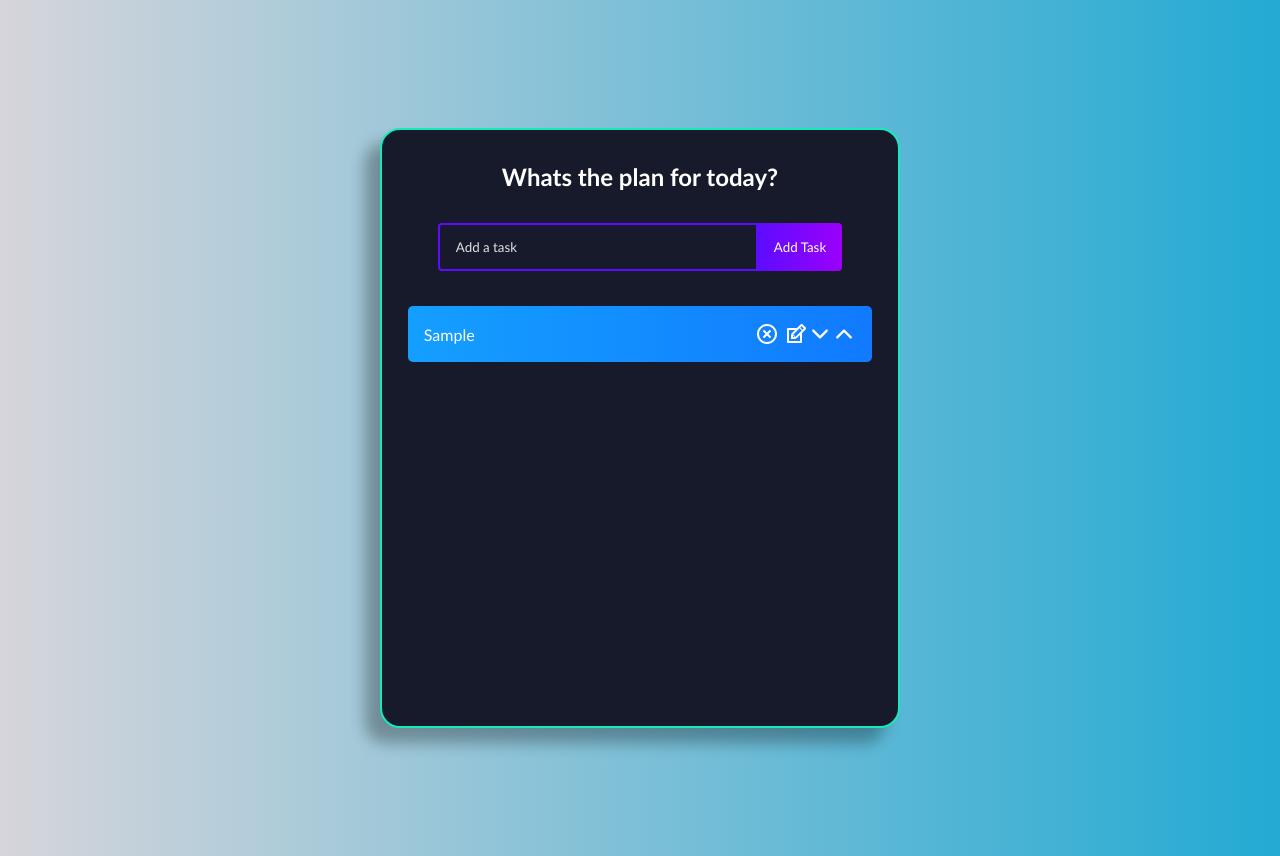
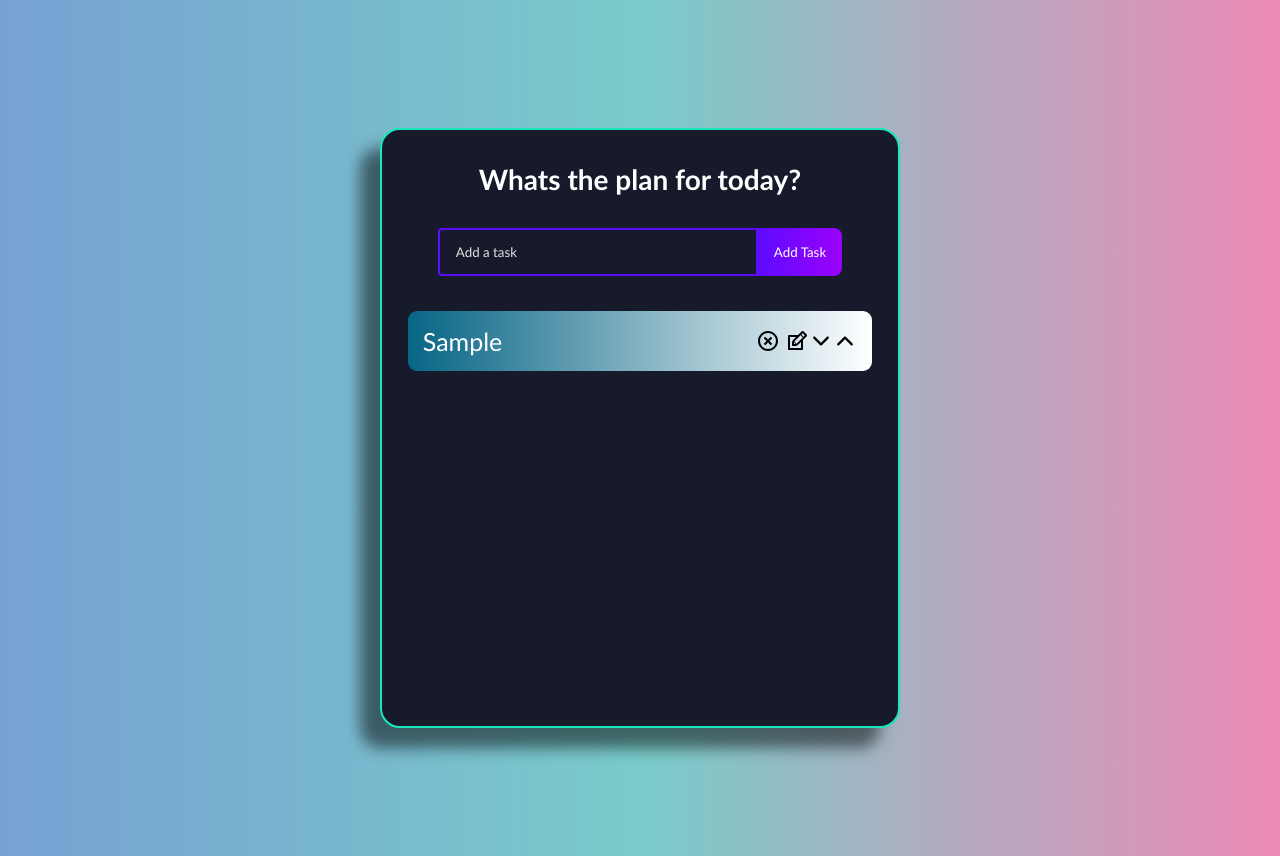
Before and after one commit to nibras99/todoapp-nibbe, a React (Create React App) app: page / in a window 1280 px wide. Both pictures are taken after typing "Sample" into the empty fields and a click on the button "Add Task". Built offline with nearby package versions, Linux system fonts and the light colour scheme.

Commit message:
Third commit

```diff
--- a/package.json
+++ b/package.json
@@ -10,6 +10,8 @@
     "react-dom": "^17.0.2",
     "react-icon": "^1.0.0",
     "react-icons": "^4.2.0",
+    "react-router": "^5.2.0",
+    "react-router-dom": "^5.2.0",
     "react-scripts": "4.0.3",
     "web-vitals": "^1.1.2"
   },
--- a/src/App.css
+++ b/src/App.css
@@ -7,12 +7,8 @@
   }
 
   body {
-    background: linear-gradient(
-      90deg,
-      rgb(214, 213, 219) 0%,
-      rgb(35, 170, 211) 100%
+    background: linear-gradient(to right, #77a1d3, #79cbca, #ec8ab5);
 
-    );
   }
 
 
@@ -29,7 +25,7 @@
     border-radius: 20px;
     padding-bottom: 32px;
     border: 2px solid #18e9bc;
-    box-shadow: -15px 15px 15px rgb(0, 0, 0, 0.3);
+    box-shadow: -20px 20px 15px rgba(0, 0, 0, 0.507);
 
    }
 
@@ -37,12 +33,12 @@
   h1 {
     margin: 32px 0;
     color: #fff;
-    font-size: 24px;
+    font-size: 28px;
   }
 
   .complete {
     text-decoration: line-through;
-    opacity: 0.4;
+    opacity: 0.3;
   }
 
   .todo-form {
@@ -67,7 +63,7 @@
   .todo-button {
     padding: 16px;
     border: none;
-    border-radius: 0 4px 4px 0;
+    border-radius: 0 8px 8px 0;
     cursor: pointer;
     outline: none;
     background: linear-gradient(
@@ -102,55 +98,33 @@
     display: flex;
     justify-content: space-between;
     align-items: center;
-    margin: 4px auto;
+    margin: 5px auto;
     color: #fff;
-    background: linear-gradient(
-      90deg,
-      rgba(255, 118, 20, 1) 0%,
-      rgba(255, 84, 17, 1) 100%
-    );
+    font-size: 25px;
+    background: linear-gradient(to right, #076585, #fff);
 
-    padding: 16px;
-    border-radius: 5px;
+    padding: 15px;
+    border-radius: 9px;
     width: 90%;
   }
 
-  .todo-row:nth-child(4n + 1) {
-    background: linear-gradient(
-      90deg,
-      rgba(93, 12, 255, 1) 0%,
-      rgba(155, 0, 250, 1) 100%
-    );
-  }
 
-  .todo-row:nth-child(4n + 2) {
-    background: linear-gradient(
-      90deg,
-      rgba(255, 12, 241, 1) 0%,
-      rgba(250, 0, 135, 1) 100%
-    );
-  }
-
-  .todo-row:nth-child(4n + 3) {
-    background: linear-gradient(
-      90deg,
-      rgba(20, 159, 255, 1) 0%,
-      rgba(17, 122, 255, 1) 100%
-    );
-  }
 
   .icons {
     display: flex;
     align-items: center;
     font-size: 24px;
     cursor: pointer;
+    color:black;
+
   }
 
   .delete-icon {
     margin-right: 5px;
-    color: #fff;
+    color: black
+
   }
 
   .edit-icon {
-    color: #fff;
+    color: black
   }
--- a/src/App.js
+++ b/src/App.js
@@ -1,5 +1,5 @@
 import './App.css';
-import TodoForm from "./components/TodoForm"
+
 import TodoList from "./components/TodoList"
 
 function App() {
--- a/src/components/Todo.js
+++ b/src/components/Todo.js
@@ -4,11 +4,14 @@ import { RiCloseCircleLine } from 'react-icons/ri';
 import { TiEdit } from 'react-icons/ti';
 import {IoIosArrowDown} from "react-icons/io"
 import {IoIosArrowUp} from "react-icons/io"
-const Todo = ({ todos, completeTodo, removeTodo, updateTodo, changeTodoDown, changeTodoUp }) => {
+const Todo = ({ todos, completeTodo, removeTodo, updateTodo, changeTodoDown, changeTodoUp, test }) => {
   const [edit, setEdit] = useState({
     id: null,
     value: ''
   });
+
+
+
 
   const submitUpdate = value => {
     updateTodo(edit.id, value);
@@ -18,25 +21,31 @@ const Todo = ({ todos, completeTodo, removeTodo, updateTodo, changeTodoDown, cha
     });
   };
 
+let funktion = (todo) =>{
+  setEdit({ id: todo.id, value: todo.text })
+
+}
+
   if (edit.id) {
-    return <TodoForm edit={edit} onSubmit={submitUpdate} />;
+
+    return <TodoForm  edit={edit} onSubmit={submitUpdate} disablerad = {true} />;
+
   }
 
   return todos.map((todo, index) => (
-    <div
-      className={todo.isComplete ? 'todo-row complete' : 'todo-row'}
-      key={index}
-    >
-      <div key={todo.id} onClick={() => completeTodo(todo.id)}>
-        {todo.text}
-      </div>
-      <div className='icons'>
-        <RiCloseCircleLine    onClick={() => removeTodo(todo.id)}   className='delete-icon' />
-        <TiEdit onClick={() => setEdit({ id: todo.id, value: todo.text })} className='edit-icon' />
-        <IoIosArrowDown onClick = {() => changeTodoDown(todo.id)} />
-        <IoIosArrowUp onClick = {() => changeTodoUp(todo.id)} />
+    <div onMouseEnter = {() => test(todo.text)} onDoubleClick = {() => completeTodo(todo.id)} className={todo.isComplete ? 'todo-row complete' : 'todo-row'} key={index}>
 
-      </div>
+
+              {todo.text}
+
+        <div className='icons'>
+          <RiCloseCircleLine   onClick={() => removeTodo(todo.id)} className='delete-icon' />
+            <TiEdit onClick={() => funktion(todo)} className='edit-icon' />
+              <IoIosArrowDown onClick = {() => changeTodoDown(todo.id)} />
+              <IoIosArrowUp onClick = {() => changeTodoUp(todo.id)} />
+
+
+        </div>
     </div>
   ));
 };
--- a/src/components/TodoForm.js
+++ b/src/components/TodoForm.js
@@ -2,6 +2,7 @@ import React, { useState, useEffect, useRef } from 'react';
 
 function TodoForm(props) {
   const [input, setInput] = useState(props.edit ? props.edit.value : '');
+
 
 
 
@@ -53,6 +54,7 @@ function TodoForm(props) {
             ref={inputRef}
           />
           <button onClick={handleSubmit} className='todo-button'>
+
             Add Task
           </button>
         </>
--- a/src/components/TodoList.js
+++ b/src/components/TodoList.js
@@ -4,13 +4,30 @@ import Todo from "./Todo"
 const TodoList = () => {
     let [todos, setTodos] = useState([])
     let [siffra, setSiffra] = useState(0)
+    let [finished, setFinished] = useState(true)
 
     let addTodo = (todo) =>{
 
+        if(todo.text == ""){
+            alert("Please enter a task before adding it")
+        }
+        else{
+
        let newTodos = [todo, ...todos]
        setTodos(newTodos)
+        }
+    }
 
-    }
+    let test = (id) =>{
+        if(finished){
+        alert("double click me when you are finished with " + id + "!")
+        setFinished(!finished)
+
+        }
+        else{
+
+        }
+      }
 
     let updateTodo = (todoId, newValue) =>{
 
@@ -38,7 +55,6 @@ const TodoList = () => {
 
 
         for(let i = 0; i < todos.length; i++){
-            console.log(todos)
             if(todos[i].id == id){
                 temp = todos[i]
                 todos[i] = todos[i+1]
@@ -52,7 +68,7 @@ const TodoList = () => {
     }
 
     let changeTodoUp = (id) =>{
-        console.log(id)
+
 
         let temp = ""
 
@@ -64,7 +80,6 @@ const TodoList = () => {
 
 
         for(let i = 0; i < todos.length; i++){
-            console.log(todos)
             if(todos[i].id == id){
                 temp = todos[i]
                 todos[i] = todos[i-1]
@@ -79,23 +94,23 @@ const TodoList = () => {
 
 
     let completeTodo = (id) =>{
-        console.log(id)
+
         let updatedTodos = todos.map(todo => {if(todo.id === id){
             todo.isComplete = !todo.isComplete
         }
-        console.log("completeTodo" + "  " + todo)
+
         return todo
     })
     setTodos(updatedTodos)
 
-    console.log(updatedTodos)
     }
 
     return (
         <div>
             <h1>Whats the plan for today?</h1>
             <TodoForm onSubmit = {addTodo} />
-            <Todo todos = {todos} completeTodo = {completeTodo} removeTodo = {removeTodo} updateTodo = {updateTodo} changeTodoDown = {changeTodoDown} changeTodoUp = {changeTodoUp}/>
+            <Todo todos = {todos} completeTodo = {completeTodo} removeTodo = {removeTodo} test = {test}
+            updateTodo = {updateTodo} changeTodoDown = {changeTodoDown} changeTodoUp = {changeTodoUp}/>
         </div>
     )
 }
```
Also changed, not shown: 1 other file (tests, documents, lock files or other folders).
